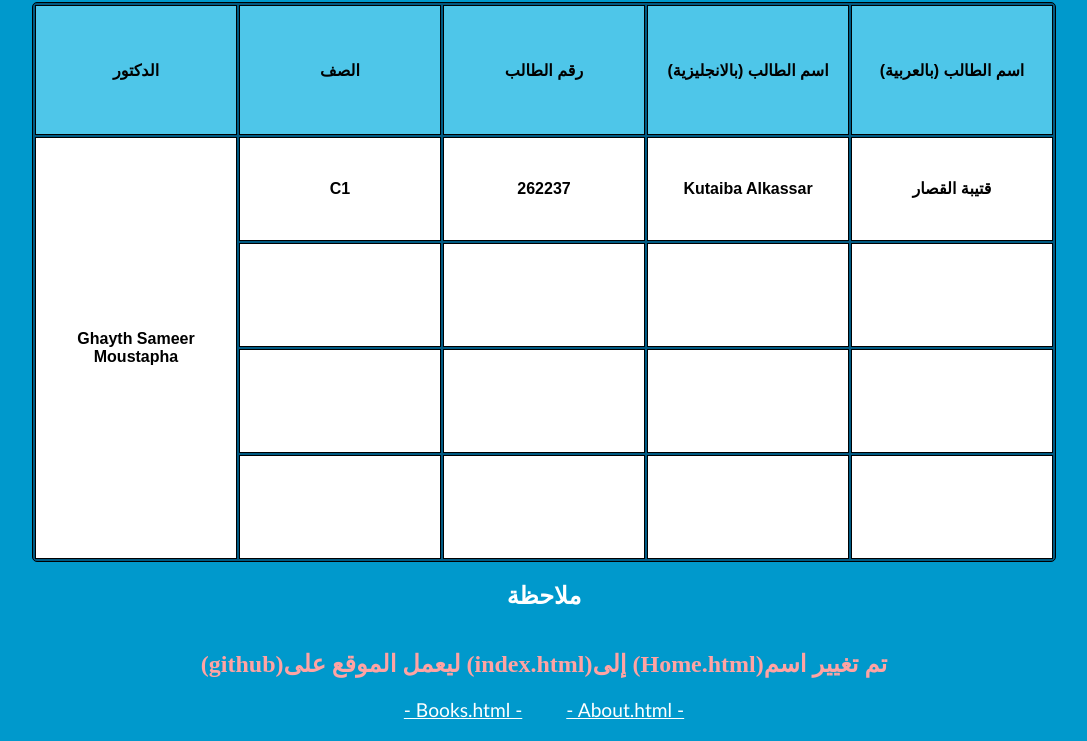
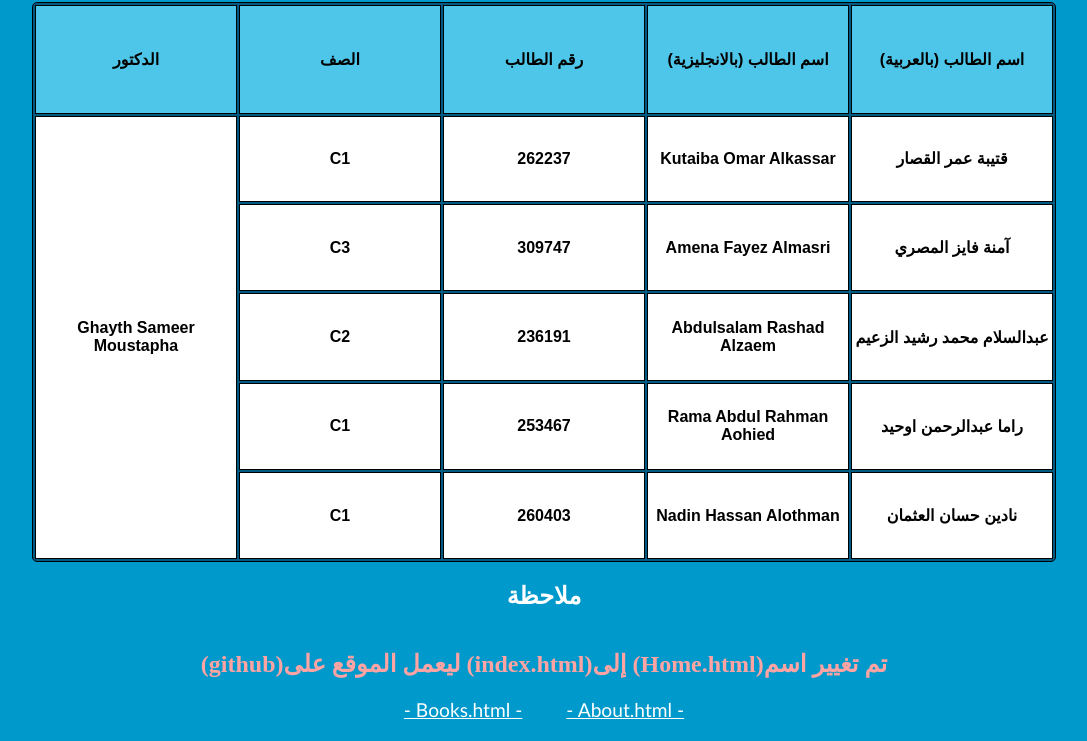
Before and after one commit to kotyba-km/SVU-IWB202-S24-C1-HW, a plain HTML site: page index.html in a window 1280 px wide. Shown: the part 289-1030 px from the top of the page, without its empty margins (96-1183 px from the left). Drawn offline with Linux system fonts and the light colour scheme.

Commit message:
seventh commit

```diff
--- a/index.html
+++ b/index.html
@@ -20,29 +20,35 @@
                 <th>اسم الطالب (بالعربية)</th>
             </tr>
             <tr>
-                <td style="padding: 20px;" rowspan="5">Ghayth Sameer Moustapha</td>
+                <td style="padding: 20px;" rowspan="6">Ghayth Sameer Moustapha</td>
                 <td>C1</td>
                 <td>262237</td>
-                <td>Kutaiba Alkassar</td>
-                <td>قتيبة القصار</td>
+                <td>Kutaiba Omar Alkassar</td>
+                <td>قتيبة عمر القصار</td>
             </tr>
             <tr>
-                <td></td>
-                <td></td>
-                <td></td>
-                <td></td>
+                <td>C3</td>
+                <td>309747</td>
+                <td>Amena Fayez Almasri</td>
+                <td>آمنة فايز المصري</td>
             </tr>
             <tr>
-                <td></td>
-                <td></td>
-                <td></td>
-                <td></td>
+                <td>C2</td>
+                <td>236191</td>
+                <td>Abdulsalam Rashad Alzaem</td>
+                <td>عبدالسلام محمد رشيد الزعيم</td>
             </tr>
             <tr>
-                <td></td>
-                <td></td>
-                <td></td>
-                <td></td>
+                <td>C1</td>
+                <td>253467</td>
+                <td>Rama Abdul Rahman Aohied</td>
+                <td>راما عبدالرحمن اوحيد</td>
+            </tr>
+            <tr>
+                <td>C1</td>
+                <td>260403</td>
+                <td>Nadin Hassan Alothman</td>
+                <td>نادين حسان العثمان</td>
             </tr>
         </table>
         <h2>ملاحظة</h2>
```
